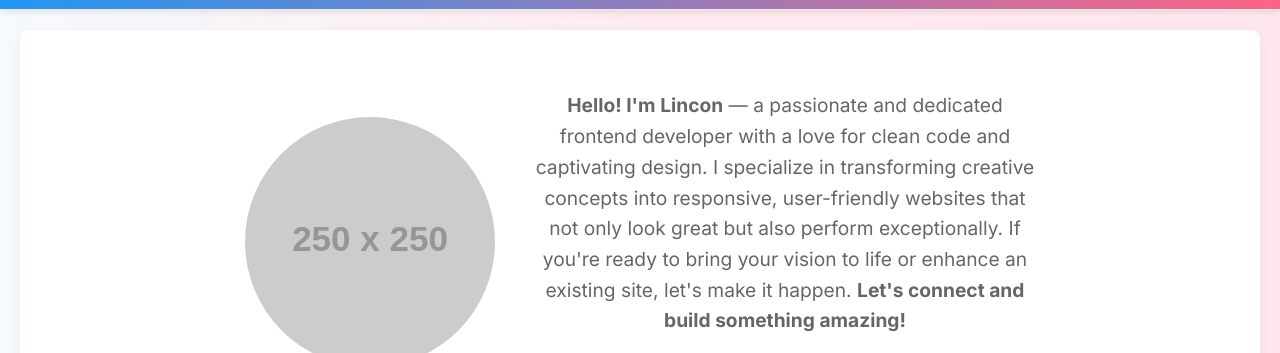
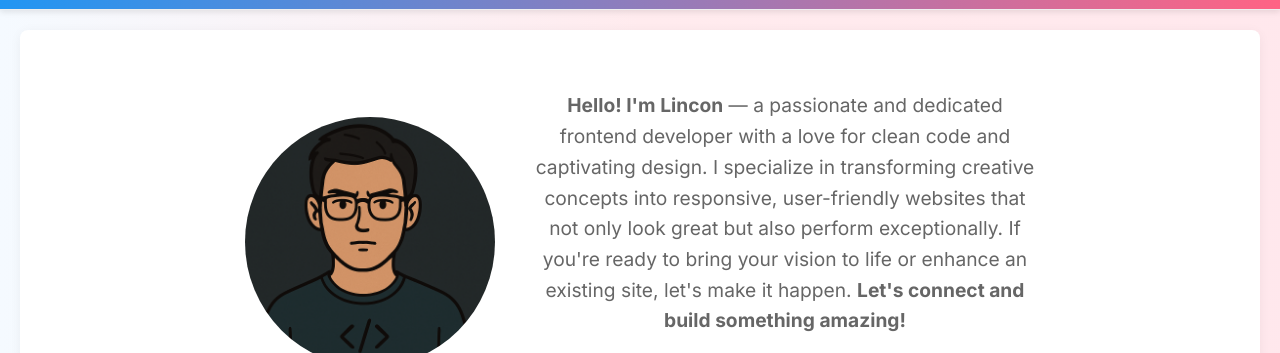
Before and after one commit to lincon-njehia/portfolio, a plain HTML site: page index.html in a window 1280 px wide. Shown: the part 69-422 px from the top of the page. Drawn offline with Linux system fonts and the light colour scheme; placeholder pictures from the web are drawn by us.

Commit message:
Update index.html

```diff
--- a/index.html
+++ b/index.html
@@ -103,7 +103,7 @@
   </header>
 
   <section class="hero" id="about">
-    <img src="https://via.placeholder.com/250" alt="Profile Picture">
+    <img src="portfolio-profile.jpg" alt="Profile Picture">
     <div class="hero-content">
 
       <p><strong>Hello! I'm Lincon</strong> — a passionate and dedicated frontend developer with a love for clean code and captivating design. I specialize in transforming creative concepts into responsive, user-friendly websites that not only look great but also perform exceptionally. If you're ready to bring your vision to life or enhance an existing site, let's make it happen. <strong>Let's connect and build something amazing!</strong></p>
```
